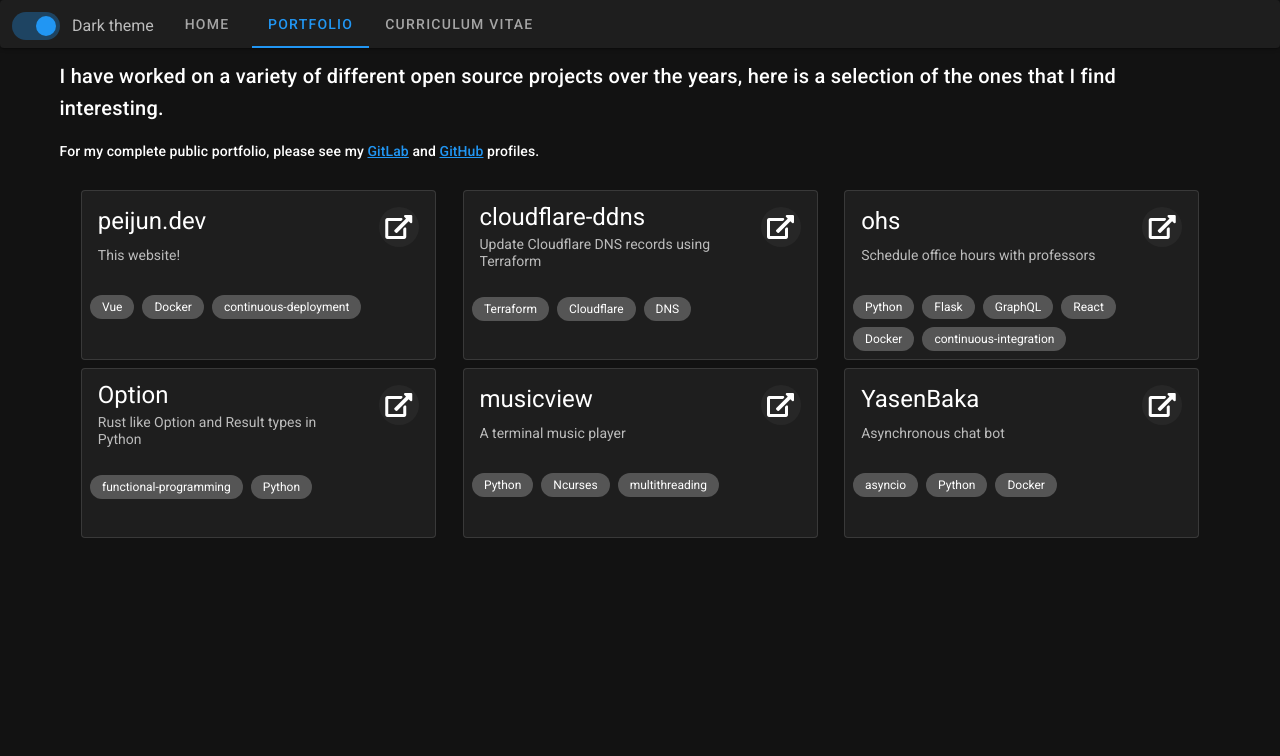
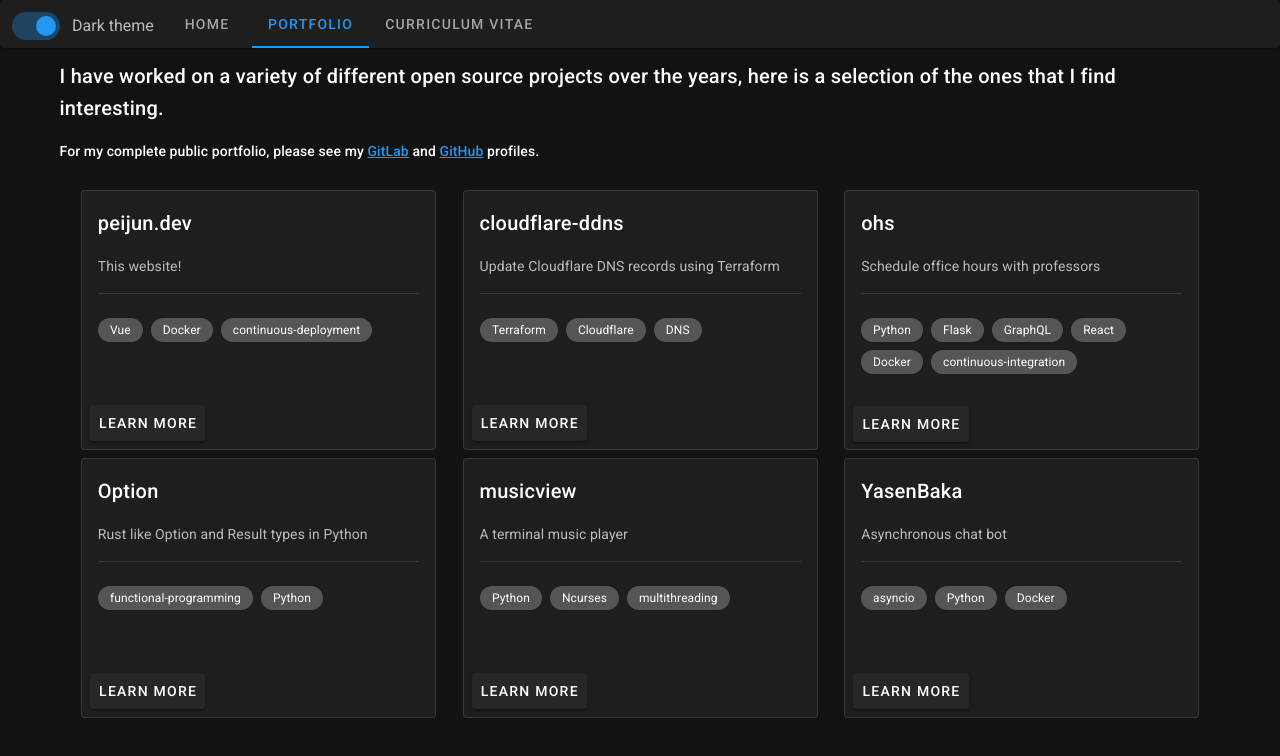
Before and after one commit to MaT1g3R/peijun.dev, a Vue app: page /portfolio in a window 1280 px wide. Shown: the top 756 px of the page. Built offline with nearby package versions, Linux system fonts and the light colour scheme; what vue-resource would draw is missing.

Commit message:
Add project detail pages

```diff
--- a/src/components/Portfolio.vue
+++ b/src/components/Portfolio.vue
@@ -35,19 +35,19 @@ export default class Portfolio extends Vue {
   projects: ProjectDetails[] = [
     {
       name: "peijun.dev",
-      link: "https://gitlab.otonokizaka.moe/Umi/peijun.dev",
+      slug: "peijun-dev",
       description: "This website!",
       keywords: ["Vue", "Docker", "continuous-deployment"]
     },
     {
       name: "cloudflare-ddns",
-      link: "https://github.com/MaT1g3R/cloudflare-ddns",
+      slug: "cloudflare-ddns",
       description: "Update Cloudflare DNS records using Terraform",
       keywords: ["Terraform", "Cloudflare", "DNS"]
     },
     {
       name: "ohs",
-      link: "https://github.com/office-hour-scheduler/ohs",
+      slug: "ohs",
       description: "Schedule office hours with professors",
       keywords: [
         "Python",
@@ -60,19 +60,19 @@ export default class Portfolio extends Vue {
     },
     {
       name: "Option",
-      link: "https://github.com/MaT1g3R/option",
+      slug: "option",
       description: "Rust like Option and Result types in Python",
       keywords: ["functional-programming", "Python"]
     },
     {
       name: "musicview",
-      link: "https://github.com/MaT1g3R/musicview",
+      slug: "musicview",
       description: "A terminal music player",
       keywords: ["Python", "Ncurses", "multithreading"]
     },
     {
       name: "YasenBaka",
-      link: "https://github.com/MaT1g3R/YasenBaka",
+      slug: "yasen-baka",
       description: "Asynchronous chat bot",
       keywords: ["asyncio", "Python", "Docker"]
     }
--- a/src/components/Project.vue
+++ b/src/components/Project.vue
@@ -1,26 +1,26 @@
 <template>
-  <v-card class="project mx-auto" outlined width="355" height="170">
-    <v-list-item three-line>
-      <v-list-item-content>
-        <v-list-item-title class="headline mb-1">
-          {{ details.name }}
-        </v-list-item-title>
-        <v-list-item-subtitle>{{ details.description }}</v-list-item-subtitle>
-      </v-list-item-content>
-
-      <v-list-item-avatar>
-        <v-btn fab :href="details.link" target="_blank">
-          <v-icon class="fa fa-external-link-alt"></v-icon>
-        </v-btn>
-      </v-list-item-avatar>
-    </v-list-item>
-
-    <v-card-actions>
+  <v-card class="project mx-auto" outlined width="355" height="260">
+    <v-card-title>
+      {{ details.name }}
+    </v-card-title>
+    <v-card-text>
+      <div>
+        {{ details.description }}
+      </div>
+    </v-card-text>
+    <v-divider class="mx-4"></v-divider>
+    <v-card-text class="keywords">
       <v-chip-group column>
         <v-chip v-for="word in details.keywords" :key="word" small>{{
           word
         }}</v-chip>
       </v-chip-group>
+    </v-card-text>
+
+    <v-card-actions class="project-actions">
+      <v-btn class="action-button" :to="{ path: slug }">
+        Learn More
+      </v-btn>
     </v-card-actions>
   </v-card>
 </template>
@@ -32,7 +32,16 @@ import ProjectDetails from "./ProjectDetails";
 @Component
 export default class Project extends Vue {
   @Prop() details!: ProjectDetails;
+  slug = "portfolio/" + this.details.slug;
 }
 </script>
 
-<style scoped lang="scss"></style>
+<style scoped lang="scss">
+.project {
+  display: flex;
+  flex-direction: column;
+}
+.project-actions {
+  margin-top: auto;
+}
+</style>
--- /dev/null
+++ b/src/components/ProjectDetail.vue
@@ -0,0 +1,20 @@
+<template>
+  <div>
+    {{ $route.params.project }}
+  </div>
+</template>
+
+<script lang="ts">
+import { Component, Vue } from "vue-property-decorator";
+import Project from "./Project.vue";
+import ProjectDetails from "./ProjectDetails";
+
+@Component({
+  components: {
+    Project
+  }
+})
+export default class ProjectDetail extends Vue {}
+</script>
+
+<style scoped></style>
--- a/src/components/ProjectDetails.ts
+++ b/src/components/ProjectDetails.ts
@@ -1,6 +1,6 @@
 export default interface ProjectDetails {
   name: string;
-  link: string;
+  slug: string;
   description: string;
   keywords: string[];
 }
--- a/src/views/Portfolio.vue
+++ b/src/views/Portfolio.vue
@@ -1,6 +1,6 @@
 <template>
-  <div class="cv">
-    <Projects />
+  <div class="portfolio">
+    <Portfolio />
   </div>
 </template>
 
@@ -9,7 +9,7 @@ import Portfolio from "../components/Portfolio.vue";
 
 export default {
   components: {
-    Projects: Portfolio
+    Portfolio: Portfolio
   }
 };
 </script>
--- /dev/null
+++ b/src/views/ProjectDetail.vue
@@ -0,0 +1,15 @@
+<template>
+  <div class="project-detail">
+    <ProjectDetail />
+  </div>
+</template>
+
+<script>
+import ProjectDetail from "../components/ProjectDetail.vue";
+
+export default {
+  components: {
+    ProjectDetail: ProjectDetail
+  }
+};
+</script>
```
Also changed, not shown: src/router/index.ts (+7 -0 lines).
